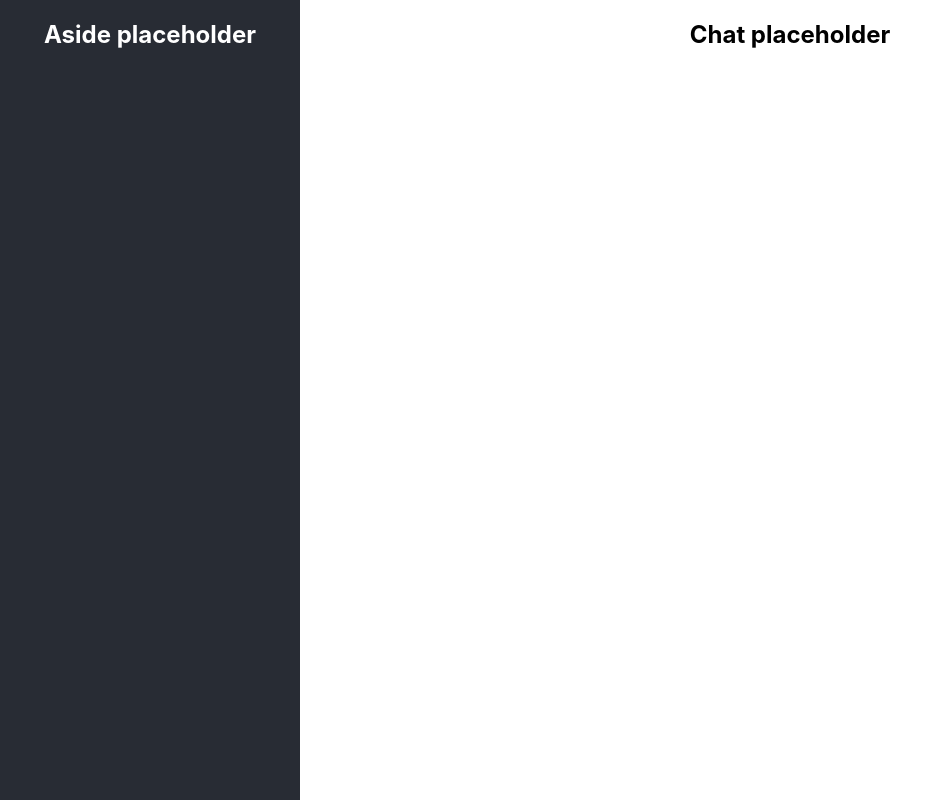
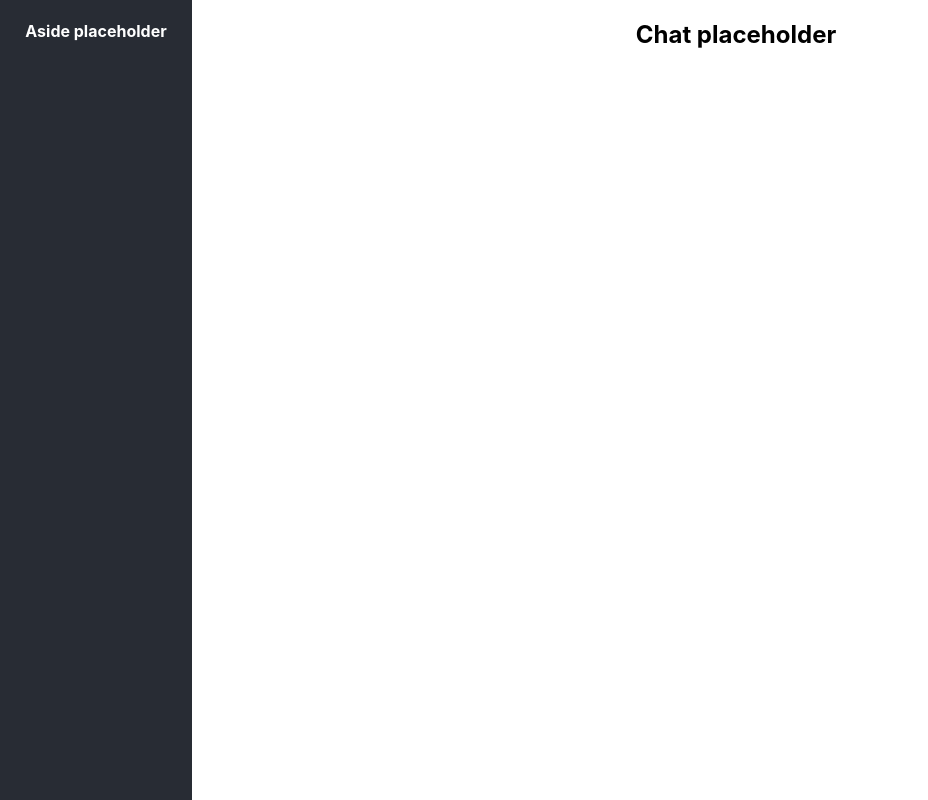
Before and after one commit to ConnerMcCabe/Chat-App-React, a React (Create React App) app: page / in a window 1280 px wide. Shown: the whole page, without its empty margins (0-928 px from the left). Built offline with nearby package versions, Linux system fonts and the light colour scheme.

Commit message:
add message list

```diff
--- a/src/App/App.css
+++ b/src/App/App.css
@@ -16,7 +16,7 @@
 }
 .online {
   flex: none;
-  width: 300px;
+  width: 15%;
   padding: 20;
   background-color: #282c34;
   color: white;
--- a/src/components/ChatScreen.js
+++ b/src/components/ChatScreen.js
@@ -28,10 +28,10 @@ class ChatScreen extends Component {
       <div className="container">
         <div className="talkBox">
           <aside className="online">
-            <h2>Aside placeholder</h2>
+            <h4>Aside placeholder</h4>
           </aside>
           <section className="chat">
-            <h2>Chat placeholder</h2>
+            <h1>Chat placeholder</h1>
           </section>
         </div>
       </div>
```
Also changed, not shown: src/components/MessageList.js (added, +15 -0 lines).
